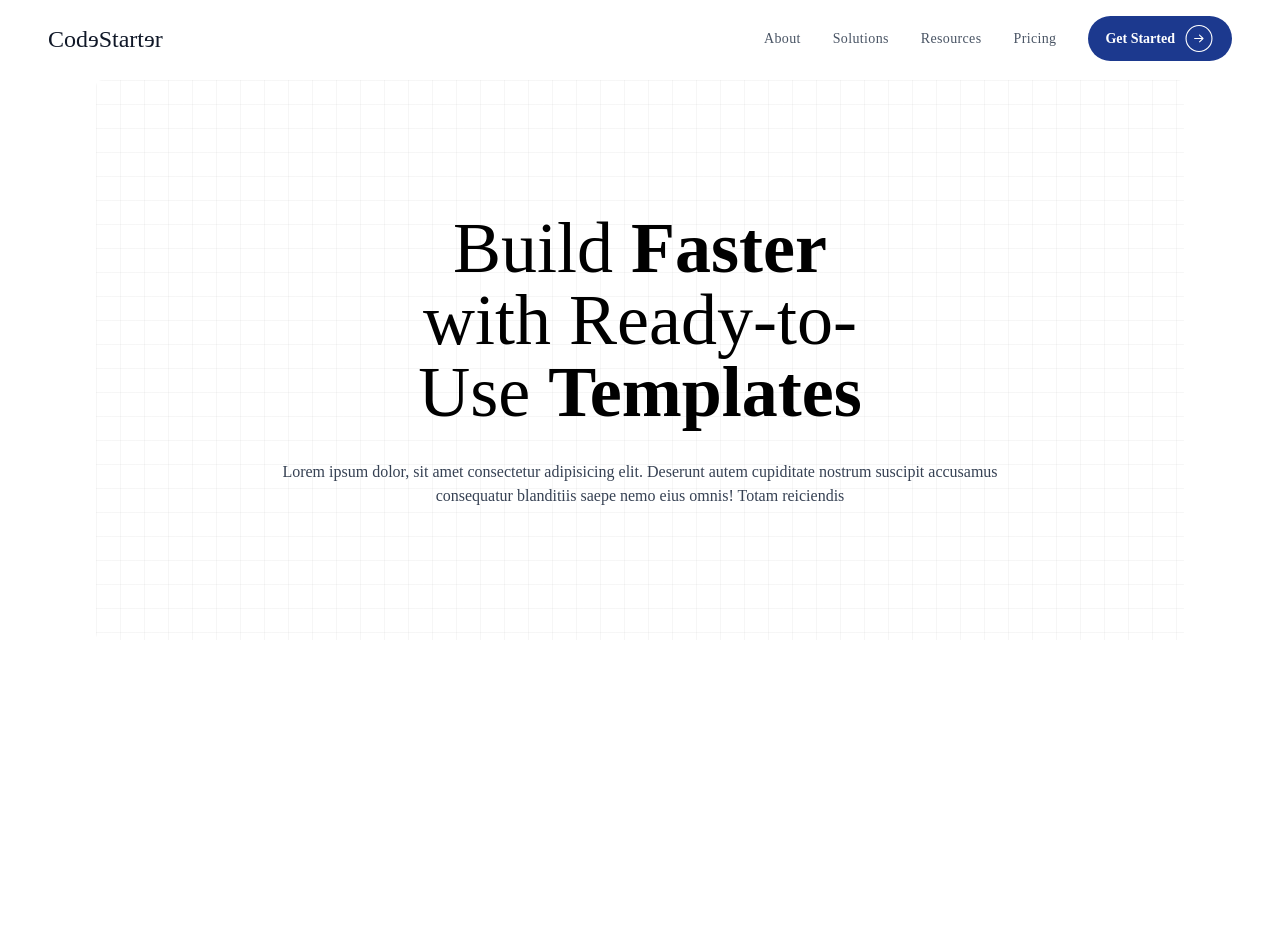
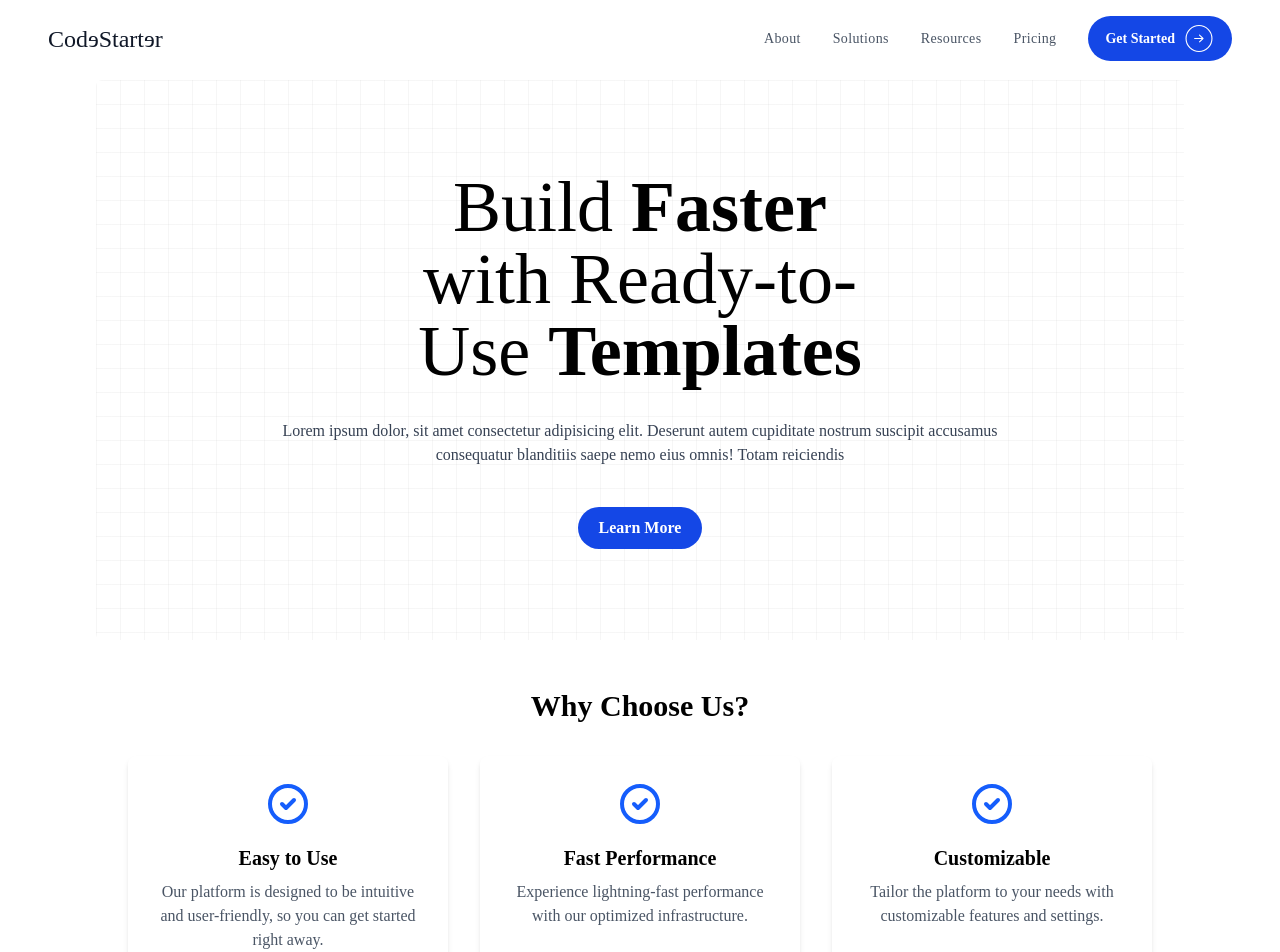
Before and after one commit to KiraaDev/CodeStarter-Landing-Page, a React (Vite) app: page / in a window 1280 px wide. Shown: the top 952 px of the page. Before the commit the page ends 800 px from the top, so only its background shows below. Built offline with nearby package versions, Linux system fonts and the light colour scheme.

Commit message:
adding feature section

```diff
--- a/src/App.tsx
+++ b/src/App.tsx
@@ -1,16 +1,17 @@
+import FeatureSection from "./components/FeatureSection"
 import Header from "./components/Header"
 import HeroSection from "./components/HeroSection"
-import Highlights from "./components/Highlights"
 
 function App() {
 
 
   return (
-    <main className="bg-white min-h-svh dark:bg-gray-950">
+    <main className="bg-white min-h-[200svh] dark:bg-gray-950">
       <Header />
 
       <div className="pt-[10svh] w-[90%] md:w-[85%] mx-auto flex flex-col items-center">
         <HeroSection />
+        <FeatureSection />
         {/* <Highlights /> */}
       </div>
     </main>
--- /dev/null
+++ b/src/components/FeatureCard.tsx
@@ -0,0 +1,35 @@
+import React from 'react'
+
+interface FeatureCardProps {
+    featureName: string;
+    description: string;
+}
+const FeatureCard: React.FC<FeatureCardProps> = ({ featureName, description }) => {
+
+    return (
+        <div className="text-center p-6 bg-white rounded-lg shadow-md hover:shadow-lg transition-shadow duration-300 dark:bg-gray-900 ">
+            <div className="flex justify-center">
+                <svg
+                    className="w-12 h-12 text-blue-600"
+                    fill="none"
+                    stroke="currentColor"
+                    viewBox="0 0 24 24"
+                    xmlns="http://www.w3.org/2000/svg"
+                >
+                    <path
+                        strokeLinecap="round"
+                        strokeLinejoin="round"
+                        strokeWidth="2"
+                        d="M9 12l2 2 4-4m6 2a9 9 0 11-18 0 9 9 0 0118 0z"
+                    ></path>
+                </svg>
+            </div>
+            <h3 className="text-xl font-semibold mt-4 dark:text-[#FAFAFA]">{featureName}</h3>
+            <p className="text-gray-600 mt-2 dark:text-[#FAFAFA]">
+               {description}
+            </p>
+        </div>
+    )
+}
+
+export default FeatureCard
--- /dev/null
+++ b/src/components/FeatureSection.tsx
@@ -0,0 +1,28 @@
+import React from 'react'
+import FeatureCard from './FeatureCard'
+
+function FeatureSection() {
+    return (
+        <div className="py-12 ">
+            <div className="max-w-7xl mx-auto px-4 sm:px-6 lg:px-8">
+                <h2 className="text-3xl font-bold text-center mb-8 dark:text-[#FAFAFA]">Why Choose Us?</h2>
+                <div className="grid grid-cols-1 md:grid-cols-3 gap-8">
+                    <FeatureCard
+                        featureName='Easy to Use'
+                        description='Our platform is designed to be intuitive and user-friendly, so you can get started right away.'
+                    />
+                    <FeatureCard
+                        featureName='Fast Performance'
+                        description='Experience lightning-fast performance with our optimized infrastructure.'
+                    />
+                    <FeatureCard
+                        featureName='Customizable'
+                        description='Tailor the platform to your needs with customizable features and settings.'
+                    />
+                </div>
+            </div>
+        </div>
+    )
+}
+
+export default FeatureSection
--- a/src/components/Header.tsx
+++ b/src/components/Header.tsx
@@ -53,7 +53,7 @@ function Header() {
                             </div>
 
 
-                            <button className="cursor-pointer text-sm font-bold transition-all duration-200 px-4 py-2 rounded-full bg-blue-900 border border-transparent flex items-center hover:bg-blue-950 active:scale-95 mt-0 group-data-[state=active]:mt-10">
+                            <button className="cursor-pointer text-sm font-bold transition-all duration-200 px-4 py-2 rounded-full bg-blue-700 hover:bg-blue-800  border border-transparent flex items-center dark:bg-blue-900  hover:dark:bg-blue-950 active:scale-95 mt-0 group-data-[state=active]:mt-10">
                                 <span className="text-white">Get Started</span>
                                 <svg
                                     width="27"
--- a/src/components/HeroSection.tsx
+++ b/src/components/HeroSection.tsx
@@ -3,7 +3,7 @@
 function HeroSection() {
 
     return (
-        <section className="relative w-full z-0 h-[65svh] flex justify-center items-center flex-col gap-10 rounded-md bg-gradient-to-t overflow-hidden md:h-[70svh] ">
+        <section className="relative w-full z-0 h-[70svh] flex justify-center items-center flex-col gap-10 rounded-md bg-gradient-to-t overflow-hidden md:h-[70svh] ">
             <div
                 className="absolute h-full -z-10 w-full bg-[linear-gradient(to_right,#80808012_1px,transparent_1px),linear-gradient(to_bottom,#80808012_1px,transparent_1px)] bg-[size:24px_24px]"
             ></div>
@@ -13,7 +13,10 @@ function HeroSection() {
                 </h1>
                 <p className="mt-8 text-gray-700 dark:text-gray-300">Lorem ipsum dolor, sit amet consectetur adipisicing elit. Deserunt autem cupiditate nostrum suscipit accusamus consequatur blanditiis saepe nemo eius omnis! Totam reiciendis</p>
             </div>
-
+            <div>
+                <button className="cursor-pointer bg-blue-700 hover:bg-blue-800 text-md font-bold transition-all duration-200 px-5 py-2 rounded-full dark:bg-blue-900 border border-transparent flex items-center hover:dark:bg-blue-950 active:scale-95 mt-0 group-data-[state=active]:mt-10">
+                    <span className="text-white">Learn More</span></button>
+            </div>
 
         </section>
     )
```
